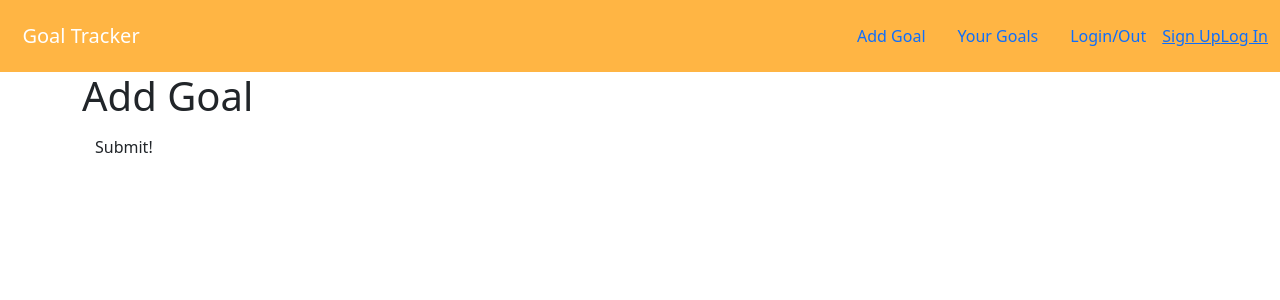
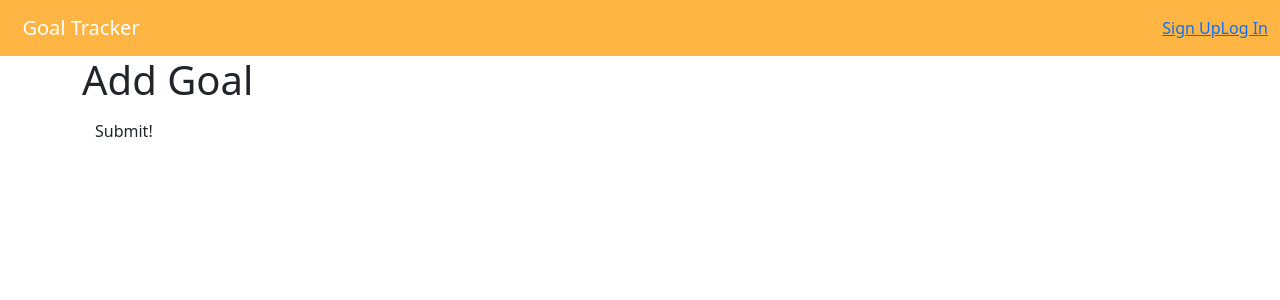
Before and after one commit to aaronbe7/goal_tracker, a Django app: page /user/1/goals/1/add_goal in a window 1280 px wide. Shown: the top 300 px of the page. Run offline with Django 3.2, Linux system fonts and the light colour scheme.

Commit message:
Change create_goal_list.html to goallist_form.html

```diff
--- a/main_app/templates/base.html
+++ b/main_app/templates/base.html
@@ -17,10 +17,6 @@
       <div class="container-fluid">
           <a class="navbar-brand" href="/">&nbsp;&nbsp;Goal Tracker</a>
           <div class="navbar">
-              <a class="nav-link" href="{% url 'add_goal' 1 1%}">Add Goal</a>
-					    <a class="nav-link" href="{% url 'user_goals' 1 %}">Your Goals</a>
-              <a class="nav-link" href="{% url 'goal_list' %}">Login/Out</a>
-
               {% if user.is_authenticated %}
               <a href="{% url 'add_goal' user.id 1 %}">Add Goal</a>
               <a href="{% url 'user_goals' user.id %}">Your Goals</a>
--- a/main_app/urls.py
+++ b/main_app/urls.py
@@ -7,6 +7,6 @@ urlpatterns = [
     path('goals/', views.GoalsList.as_view(), name="goal_list"),
     path('user/<int:user_id>/goals/', views.user_goals, name="user_goals"),
     path('user/<int:user_id>/goals/<int:list_id>/', views.GoalListDetails.as_view(), name="goal"),
-    path('user/<int:user_id>/goals/<int:list_id>/create', views.CreateList.as_view(), name="create_goal"),
+    path('user/<int:user_id>/goals/<int:list_id>/create', views.CreateList.as_view(), name="create_goallist"),
     path('user/<int:user_id>/goals/<int:list_id>/add_goal', views.add_goal, name="add_goal"),
 ]
```
Also changed, not shown: main_app/migrations/0003_auto_20201216_1817.py (deleted), main_app/migrations/0003_auto_20201216_1822.py (deleted), main_app/templates/main_app/goallist_form.html (renamed from main_app/templates/main_app/create_goal_list.html).
